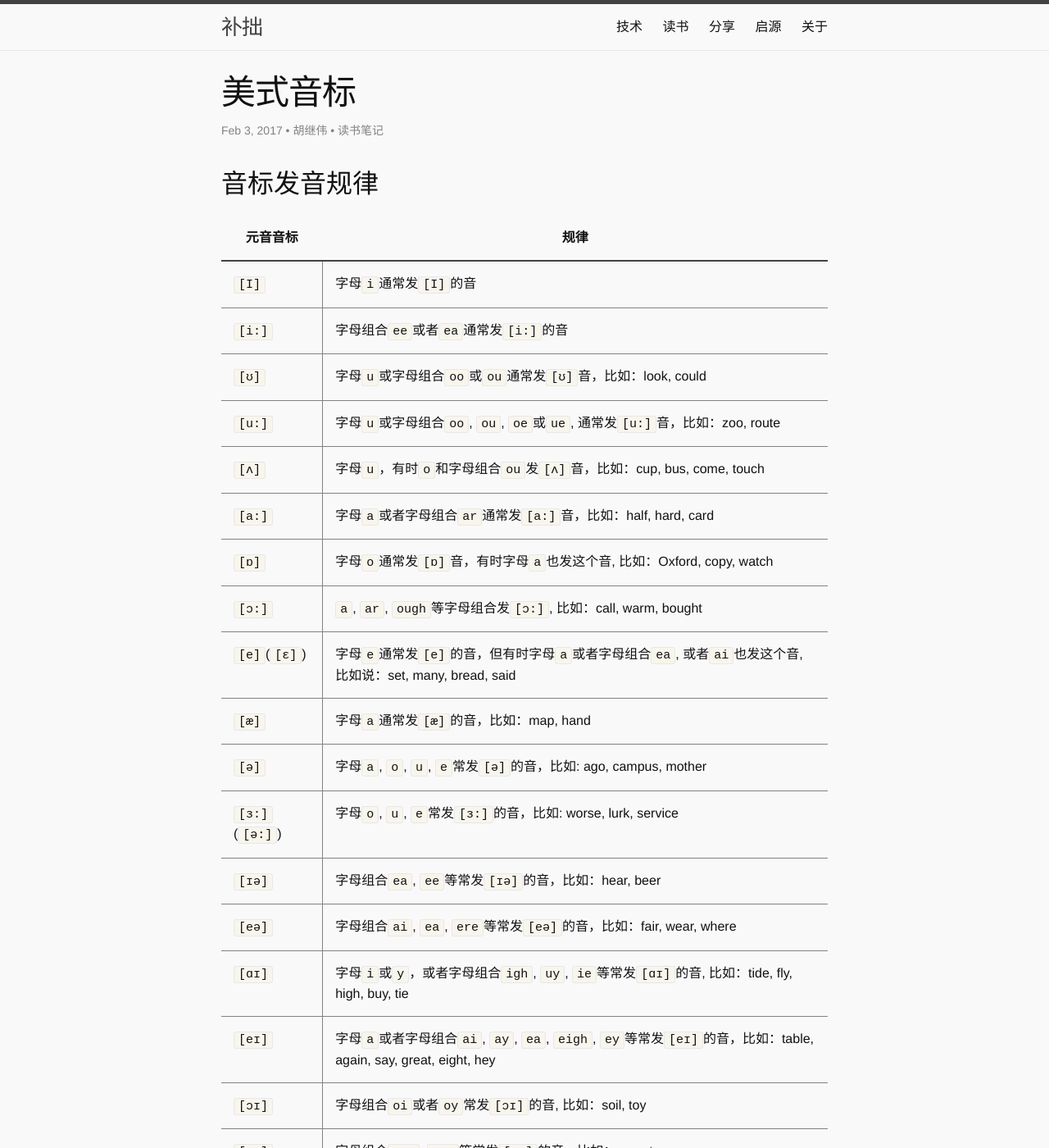
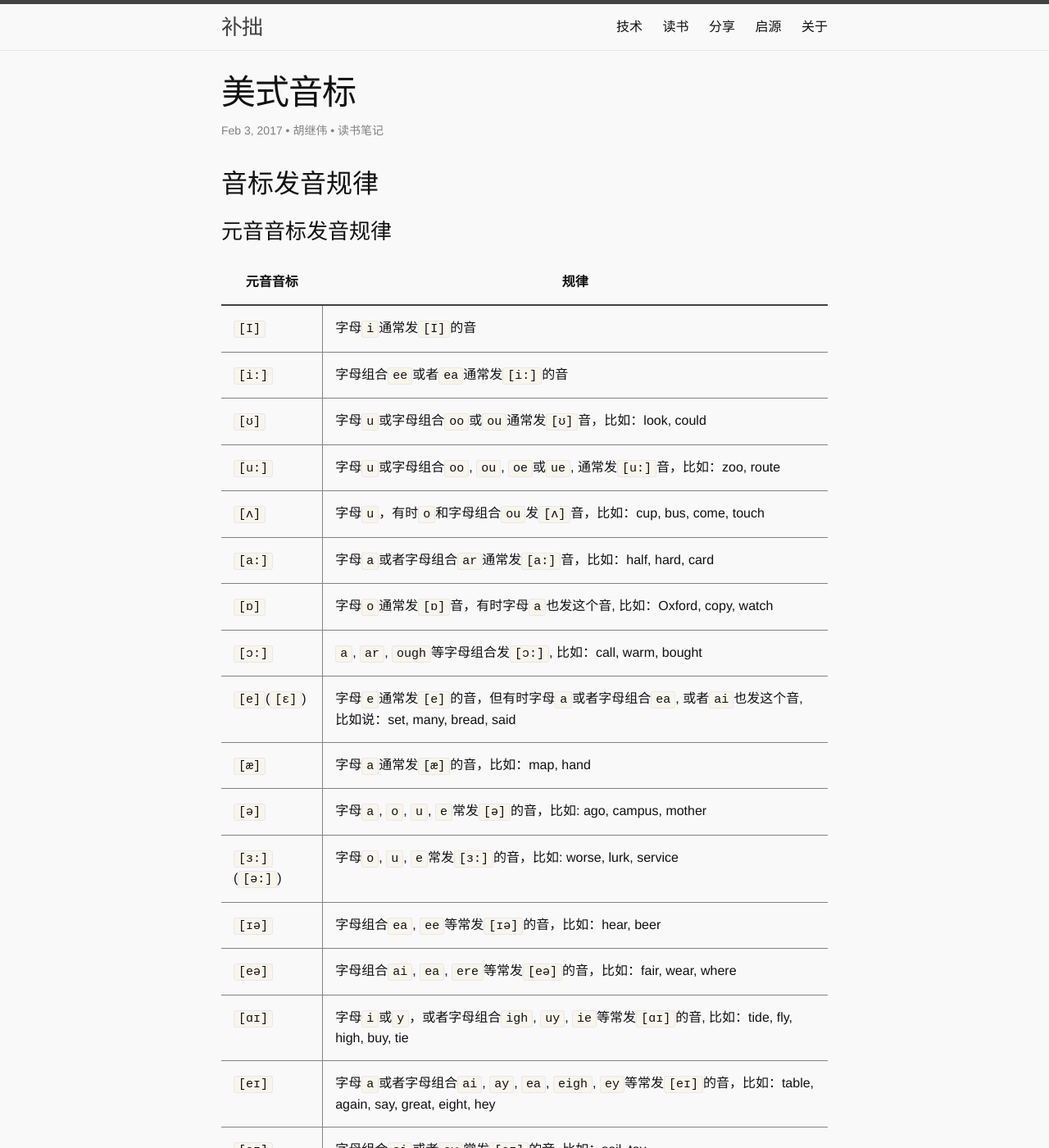
Before and after one commit to testudy/testudy.github.io, a Jekyll site: the page built from book/_posts/2017-02-03-kk.md, in a window 1280 px wide and 1400 px high. Shown: the whole window at 82% size. Built offline with Jekyll 4.4.1, drawn with Linux system fonts in a browser that asks for light colours; comment, search, counter and statistics services are not loaded.

Commit message:
添加标题

```diff
--- a/book/_posts/2017-02-03-kk.md
+++ b/book/_posts/2017-02-03-kk.md
@@ -5,6 +5,8 @@ tags: 读书笔记
 ---
 
 ## 音标发音规律
+
+### 元音音标发音规律
 
 | 元音音标 | 规律 |
 |-----|-----|
@@ -28,6 +30,9 @@ tags: 读书笔记
 | `[ʊə]` | 字母组合`oor`, `our`等常发`[ʊə]`的音，比如：poor, tour |
 | `[ɑʊ]` | 字母组合`ow`或者`ou`常发`[ɑʊ]`的音，比如：down, ground, mouth |
 | `[əʊ]` | 字母`o`, 字母组合`ow`, `oa`等常发`[əʊ]`的音，比如：no, low, boat |
+
+
+### 辅音音标发音规律
 
 | 辅音音标 | 规律 |
 |-----|-----|
```
